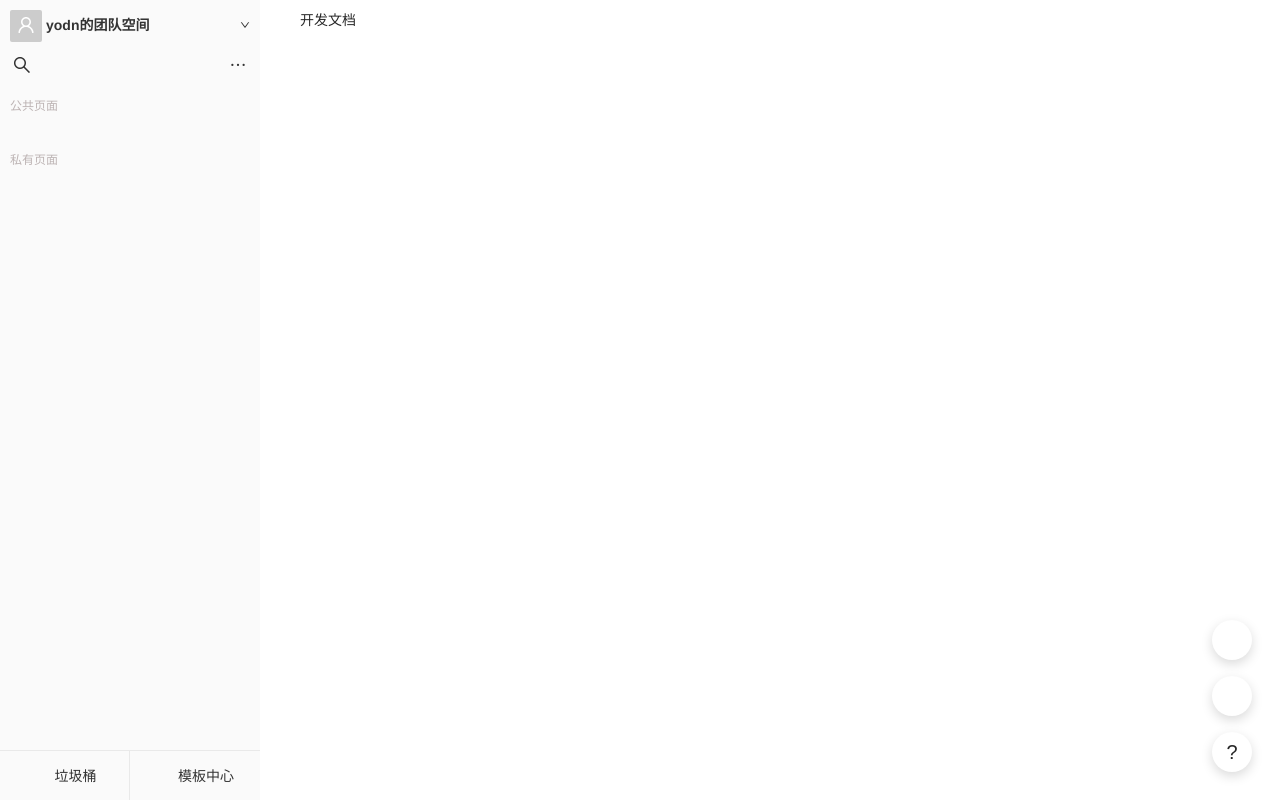
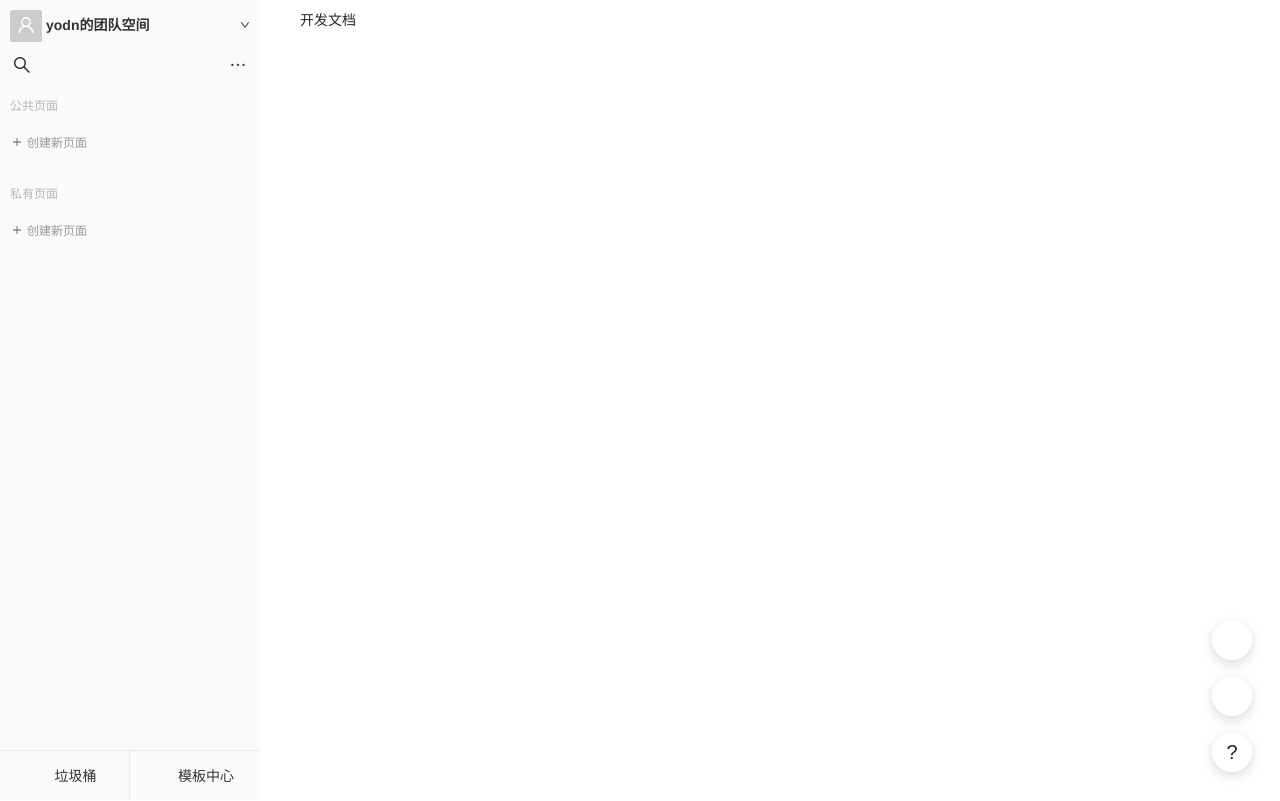
Before and after one commit to qingshanyu9/cloudnote, a Vue app: page / in a window 1280 px wide. Built offline with nearby package versions, Linux system fonts and the light colour scheme.

Commit message:
fix: sider增加页面&&page增加子页面

```diff
--- a/src/components/Page.vue
+++ b/src/components/Page.vue
@@ -1,19 +1,82 @@
 <template>
-  <ul class="myPage">
+  <div class="page" v-if="msg !== 'collect' || pagelist.collect.length > 0">
+    <div class="page-title">
+      <span>{{
+        msg === "collect"
+          ? "收藏页面"
+          : msg === "public"
+          ? "公共页面"
+          : "私有页面"
+      }}</span>
+      <span><PlusOutlined @click="addPage(pagelist[msg])" /></span>
+    </div>
+    <ul class="myPage">
+      <li
+        v-if="pagelist[msg].length === 0"
+        style="color: #999; font-size: 12px"
+        @click="addPage(pagelist[msg])"
+      >
+        <div class="page_left">
+          <span class="left_1"><PlusOutlined /></span>
+          <span class="left_2"> </span>
+          <span>创建新页面</span>
+        </div>
+        <div class="page_right">
+          <span></span>
+          <span></span>
+        </div>
+      </li>
+      <li v-for="item in pagelist[msg]" :key="item.text">
+        <div class="page_left">
+          <span class="left_1">
+            <RightOutlined v-if="item.children.length > 0" />
+            <icon-font type="icon-dian" />
+          </span>
+          <span class="left_2">
+            <icon-font :type="item.icon" :title="item.text"
+          /></span>
+          <span>{{ item.text }}</span>
+        </div>
+        <div class="page_right">
+          <span><EllipsisOutlined /></span>
+          <span><PlusOutlined @click="addPage(item.children)" /></span>
+        </div>
+      </li>
+    </ul>
+  </div>
+  <!--<ul class="myPage">
+    <li
+      v-if="pagelist.length === 0"
+      style="color: #999; font-size: 12px"
+      @click="$emit('addPage')"
+    >
+      <div class="page_left">
+        <span class="left_1"><PlusOutlined /></span>
+        <span class="left_2"> </span>
+        <span>创建新页面</span>
+      </div>
+      <div class="page_right">
+        <span></span>
+        <span></span>
+      </div>
+    </li>
     <li v-for="item in pagelist" :key="item.text">
       <div class="page_left">
-        <span class="left_1"><RightOutlined /></span>
-        <span class="left_2"
-          ><icon-font :type="item.icon" :title="item.text"
+        <span class="left_1">
+          <RightOutlined v-if="item.children.length > 0" />
+          <icon-font type="icon-dian" />
+        </span>
+        <span class="left_2">
+          <icon-font :type="item.icon" :title="item.text"
         /></span>
         <span>{{ item.text }}</span>
       </div>
       <div class="page_right">
         <span><EllipsisOutlined /></span>
-        <span><PlusOutlined /></span>
+        <span><PlusOutlined @click="$emit('addPage', item.children)" /></span>
       </div>
     </li>
-    <!-- <li>
+    <li>
       <div class="page_left">
         <span class="left_1"><RightOutlined /></span>
         <span class="left_2"><GithubOutlined /></span>
@@ -56,8 +119,8 @@
         <span><EllipsisOutlined /></span>
         <span><PlusOutlined /></span>
       </div>
-    </li> -->
-  </ul>
+    </li>
+  </ul>-->
 </template>
 <script>
 import {
@@ -69,11 +132,12 @@ import {
 } from "@ant-design/icons-vue";
 import { defineComponent } from "vue";
 const IconFont = createFromIconfontCN({
-  scriptUrl: "//at.alicdn.com/t/font_2834657_08igj41drhyo.js",
+  scriptUrl: "//at.alicdn.com/t/font_2834657_75h2fk6wx0y.js",
 });
 export default defineComponent({
   props: {
     pagelist: Object,
+    msg: String,
   },
   components: {
     PlusOutlined,
@@ -82,16 +146,51 @@ export default defineComponent({
     RightOutlined,
     IconFont,
   },
-  // setup(props) {
-  //   // let pagelist = props.pagelist;
-  //   console.log(props);
-  //   return {
-  //     props,
-  //   };
-  // },
+  setup() {
+    const addPage = (obj) => {
+      console.log(obj, 111);
+      let newPage = {
+        icon: "icon-icon19",
+        text: "新页面",
+        children: [],
+      };
+      obj.push(newPage);
+    };
+    return {
+      addPage,
+    };
+  },
 });
 </script>
 <style lang="less" scoped>
+.page {
+  display: flex;
+  flex-direction: column;
+  .page-title {
+    padding: 0 10px;
+    color: #bcb3b3;
+    display: flex;
+    justify-content: space-between;
+    align-items: center;
+    line-height: 40px;
+    span {
+      cursor: pointer;
+    }
+    span:first-child {
+      font-size: 12px;
+    }
+    span:last-child {
+      font-size: 14px;
+      display: none;
+    }
+    &:hover > span:last-child {
+      display: block;
+      span {
+        display: block;
+      }
+    }
+  }
+}
 .myPage {
   width: 100%;
   li {
--- a/src/components/Sider.vue
+++ b/src/components/Sider.vue
@@ -19,20 +19,30 @@
       <icon-font type="icon-guidang" title="打开消息箱" />
       <EllipsisOutlined />
     </div>
+    <!-- <div id="collectPage" class="page" v-if="pageList.collect.length > 0">
+      <div class="page-title">
+        <span>收藏页面</span>
+        <span><PlusOutlined @click="addPage(pageList.collect)" /></span>
+      </div>
+      <Page :pagelist="pageList.collect" @addPage="addPage(pageList.collect)" />
+    </div>
     <div id="publicPage" class="page">
       <div class="page-title">
         <span>公共页面</span>
-        <span><PlusOutlined @click="addPage('public')" /></span>
+        <span><PlusOutlined @click="addPage(pageList.public)" /></span>
       </div>
-      <Page :pagelist="pageList.public" />
+      <Page :pagelist="pageList.public" @addPage="addPage(pageList.public)" />
     </div>
     <div id="myPage" class="page">
       <div class="page-title">
         <span>私有页面</span>
-        <span><PlusOutlined @click="addPage('private')" /></span>
+        <span><PlusOutlined @click="addPage(pageList.private)" /></span>
       </div>
-      <Page :pagelist="pageList.private" />
-    </div>
+      <Page :pagelist="pageList.private" @addPage="addPage(pageList.private)" />
+    </div> -->
+    <Page msg="collect" :pagelist="pageList" />
+    <Page msg="public" :pagelist="pageList" />
+    <Page msg="private" :pagelist="pageList" />
     <div id="silder_bottom">
       <div title="删除的页面都在垃圾桶">
         <span><icon-font type="icon-icon25" /></span>
@@ -70,7 +80,7 @@ import {
 import { defineComponent, ref, reactive } from "vue";
 import Page from "./Page.vue";
 const IconFont = createFromIconfontCN({
-  scriptUrl: "//at.alicdn.com/t/font_2834657_08igj41drhyo.js",
+  scriptUrl: "//at.alicdn.com/t/font_2834657_75h2fk6wx0y.js",
 });
 export default defineComponent({
   components: {
@@ -83,11 +93,6 @@ export default defineComponent({
     IconFont,
   },
   setup() {
-    const pageList = reactive({
-      collect: [],
-      public: [],
-      private: [],
-    });
     const search_visible = ref(false);
     const search_showModal = () => {
       search_visible.value = true;
@@ -96,19 +101,16 @@ export default defineComponent({
     const search_handleOk = (e) => {
       search_visible.value = false;
     };
-    const addPage = (e) => {
-      let newPage = {
-        icon: "icon-icon19",
-        text: "新页面",
-      };
-      pageList[e].push(newPage);
-    };
+    const pageList = reactive({
+      collect: [],
+      public: [],
+      private: [],
+    });
     return {
       search_visible,
       search_showModal,
       search_handleOk,
       pageList,
-      addPage,
     };
   },
 });
```
Also changed, not shown: 1 other file (tests, documents, lock files or other folders).
